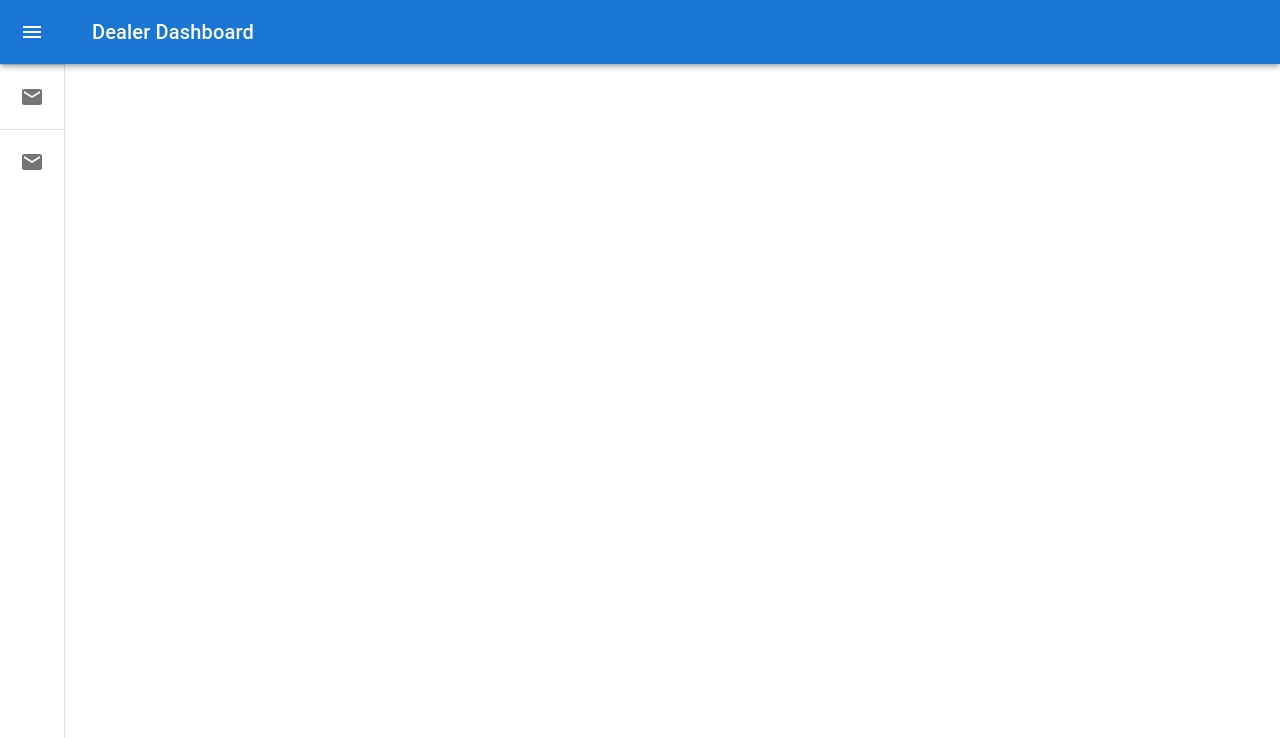
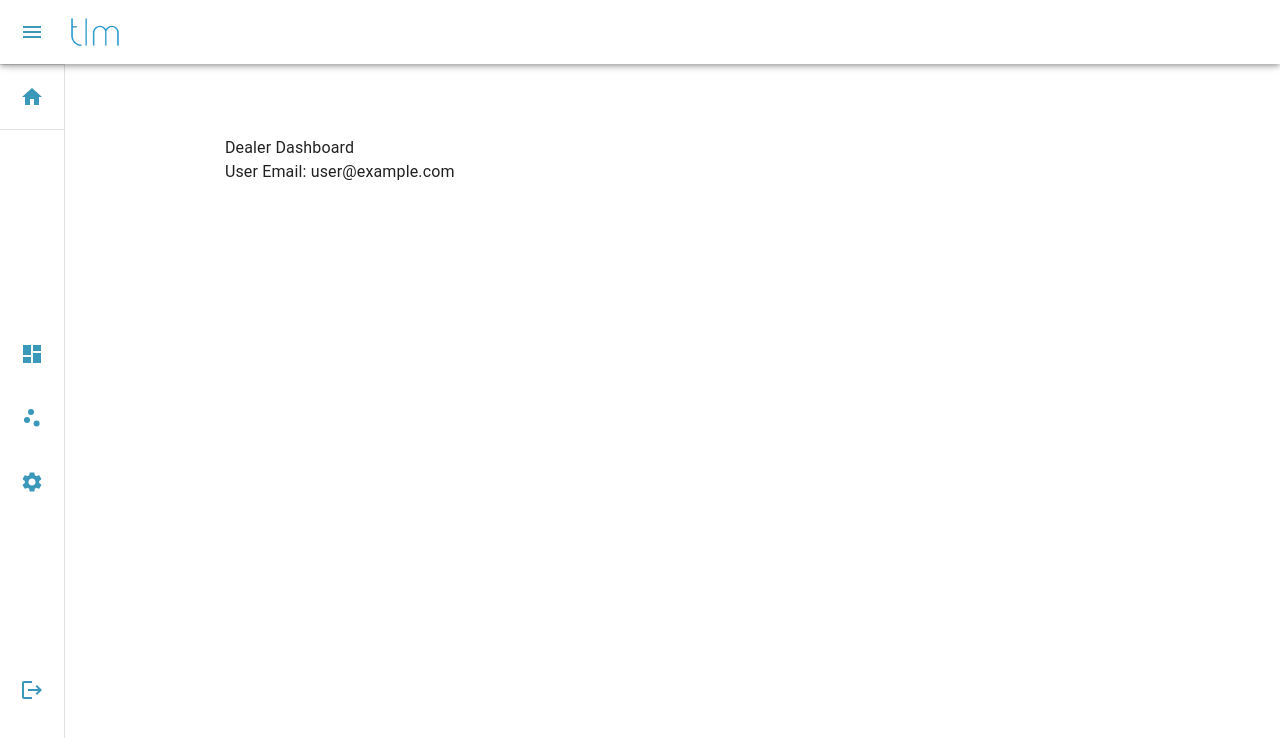
Before and after one commit to TahaKhan1099/TheLandMarket-v2.0, a React (Vite) app in the folder thelandmarket/: page /dealerDashboard in a window 1280 px wide. Shown: the top 738 px of the page. Built offline with nearby package versions, Linux system fonts and the light colour scheme; no server answers; sample sign-in values are in the browser's storage.

Commit message:
working13

```diff
--- a/thelandmarket/src/App.jsx
+++ b/thelandmarket/src/App.jsx
@@ -36,6 +36,7 @@ function App() {
       <AuthContextProvider>
         <Routes>
           <Route path="/" element={<Home />} />
+          <Route path="/home" element={<Home />} />
           <Route path="/about" element={<About />} />
           <Route path="/discover" element={<Discover />} />
           <Route path="/dashboards" element={<Dashboards />} />
--- a/thelandmarket/src/components/DashboardPages/DashboardHome.jsx
+++ b/thelandmarket/src/components/DashboardPages/DashboardHome.jsx
@@ -1,8 +1,19 @@
 import React from 'react'
+import { useNavigate } from "react-router-dom";
+import { UserAuth } from "../../Context/AuthContext";
+
+import { Container, Box, Button, Typography } from '@mui/material';
 
 const DashboardHome = () => {
+  const {user} = UserAuth();
   return (
-    <div>DashboardHome</div>
+    <Container maxWidth="xl">
+    <Box sx={{marginTop: '10%', marginLeft: '10%'}}>
+      <Typography>Dealer Dashboard</Typography>
+      <Typography> User Email: {user && user.email}</Typography>
+    </Box>
+  </Container>
+
   )
 }
 
--- a/thelandmarket/src/components/DashboardPages/Plots.jsx
+++ b/thelandmarket/src/components/DashboardPages/Plots.jsx
@@ -2,7 +2,9 @@ import React from 'react'
 
 const Plots = () => {
   return (
-    <div>Plots</div>
+    <>
+    <div style={{marginTop: '10%' , marginLeft: '10%', position: 'fixed'}}>DashboardPlots</div>
+   </>
   )
 }
 
--- a/thelandmarket/src/components/DashboardPages/Settings.jsx
+++ b/thelandmarket/src/components/DashboardPages/Settings.jsx
@@ -2,7 +2,9 @@ import React from 'react'
 
 const Settings = () => {
   return (
-    <div>Settings</div>
+    <>
+    <div style={{marginTop: '10%' , marginLeft: '10%', position: 'fixed'}}>DashboardSettings</div>
+   </>
   )
 }
 
--- a/thelandmarket/src/components/DealerDashboard/DealerDashboard.jsx
+++ b/thelandmarket/src/components/DealerDashboard/DealerDashboard.jsx
@@ -22,7 +22,6 @@ const DealerDashboard = () => {
   return (
     <>
       <SideNav/>
-
     </>
   );
 };
--- a/thelandmarket/src/components/DealerLogin/DealerLogin.jsx
+++ b/thelandmarket/src/components/DealerLogin/DealerLogin.jsx
@@ -23,10 +23,12 @@ const DealerLogin = () => {
     try{
       await signIn(email,password);
       navigate('/dealerDashboard');
+      console.log(signIn);
     }
     catch(e) {
       setError(e.message);
       console.log(e.message);
+      window.alert("Failed to LogIN")
     }
   };
 
@@ -122,7 +124,9 @@ const DealerLogin = () => {
                   textAlign: "center",
                 }}
                 onChange={(e)=>setPassword(e.target.value)}
+
               />
+
             </Box>
             <Button
               sx={{
@@ -134,6 +138,7 @@ const DealerLogin = () => {
                 border: " 1px solid #3A98B9",
                 "&:hover": { color: "#3A98B9", backgroundColor: "#ffffff" },
               }}
+              type="submit"
             >
               SUBMIT
             </Button>
--- a/thelandmarket/src/components/SideNav.jsx/SideNav.jsx
+++ b/thelandmarket/src/components/SideNav.jsx/SideNav.jsx
@@ -1,4 +1,5 @@
 import { useState } from "react";
+import { useNavigate } from "react-router-dom";
 import { styled, useTheme } from "@mui/material/styles";
 import Box from "@mui/material/Box";
 import MuiDrawer from "@mui/material/Drawer";
@@ -6,19 +7,25 @@ import MuiAppBar from "@mui/material/AppBar";
 import Toolbar from "@mui/material/Toolbar";
 import List from "@mui/material/List";
 import CssBaseline from "@mui/material/CssBaseline";
-import Typography from "@mui/material/Typography";
 import Divider from "@mui/material/Divider";
 import IconButton from "@mui/material/IconButton";
 import MenuIcon from "@mui/icons-material/Menu";
+import LogoutIcon from '@mui/icons-material/Logout';
 import ChevronLeftIcon from "@mui/icons-material/ChevronLeft";
 import ChevronRightIcon from "@mui/icons-material/ChevronRight";
 import ListItem from "@mui/material/ListItem";
 import ListItemButton from "@mui/material/ListItemButton";
 import ListItemIcon from "@mui/material/ListItemIcon";
 import ListItemText from "@mui/material/ListItemText";
-import InboxIcon from "@mui/icons-material/MoveToInbox";
-import MailIcon from "@mui/icons-material/Mail";
+import HomeIcon from "@mui/icons-material/Home";
+import DashboardIcon from "@mui/icons-material/Dashboard";
 import DashboardHome from "../DashboardPages/DashboardHome";
+import Plots from "../DashboardPages/Plots";
+import SettingsIcon from "@mui/icons-material/Settings";
+import Settings from "../DashboardPages/Settings";
+import ScatterPlotIcon from "@mui/icons-material/ScatterPlot";
+import logoNew from "../../assets/images/logoNew.png";
+import { UserAuth } from "../../Context/AuthContext";
 
 const drawerWidth = 240;
 
@@ -88,9 +95,25 @@ const Drawer = styled(MuiDrawer, {
 }));
 
 const SideNav = () => {
+  const navigate = useNavigate();
+  const { user, logout } = UserAuth();
+  const handleLogout = async () => {
+    try {
+      await logout();
+      navigate("/home");
+      window.alert("Logged out");
+      console.log("User Logged out");
+    } catch (e) {
+      console.log(e.message);
+    }
+  };
+
+  const NTHome = () => {
+    navigate("/");
+  };
   const theme = useTheme();
   const [open, setOpen] = useState(false);
-  const [menuData, setMenuData] = useState("");
+  const [menuData, setMenuData] = useState("DashboardHome");
 
   const handleDrawerOpen = () => {
     setOpen(true);
@@ -100,25 +123,30 @@ const SideNav = () => {
     setOpen(false);
   };
   return (
+    <>
       <Box sx={{ display: "flex" }}>
         <CssBaseline />
-      <AppBar position="fixed" open={open}>
+        <AppBar
+          position="fixed"
+          elevation={4}
+          sx={{ backgroundColor: "#ffffff", color: "#3A98B9" }}
+        >
           <Toolbar>
             <IconButton
               color="inherit"
               aria-label="open drawer"
-            onClick={handleDrawerOpen}
+              onClick={() => {
+                setOpen(!open);
+              }}
               edge="start"
-            sx={{
-              marginRight: 5,
-              ...(open && { display: "none" }),
-            }}
             >
               <MenuIcon />
             </IconButton>
-          <Typography variant="h6" noWrap component="div">
-            Dealer Dashboard
-          </Typography>
+            <img
+              src={logoNew}
+              alt="#"
+              style={{ width: "50px", marginLeft: "1.5%" }}
+            />
           </Toolbar>
         </AppBar>
         <Drawer variant="permanent" open={open}>
@@ -133,7 +161,9 @@ const SideNav = () => {
           </DrawerHeader>
           <Divider />
           <List>
-          <ListItem disablePadding sx={{ display: "block" }}>
+                {/* ---------------------HOME ICON----------------------- */}
+
+            <ListItem disablePadding sx={{ display: "block" }} onClick={NTHome}>
               <ListItemButton
                 sx={{
                   minHeight: 48,
@@ -146,26 +176,36 @@ const SideNav = () => {
                     minWidth: 0,
                     mr: open ? 3 : "auto",
                     justifyContent: "center",
+                    color: "#3A98B9",
                   }}
                 >
-                <MailIcon />
+                  <HomeIcon />
                 </ListItemIcon>
                 <ListItemText
-                primary="Dashboard Home"
-                sx={{ opacity: open ? 1 : 0 }}
+                  primary="Home"
+                  sx={{ opacity: open ? 1 : 0, color: "#3A98B9" }}
                 />
               </ListItemButton>
             </ListItem>
-
           </List>
           <Divider />
-        <List>
-          <ListItem disablePadding sx={{ display: "block" }}>
+
+          <List sx={{ textAlign: "center", marginTop: "12rem" }}>
+
+
+             {/* ---------------------------DashboardIcon------------------ */}
+
+            <ListItem
+              disablePadding
+              sx={{ display: "block" }}
+              onClick={() => setMenuData("DashboardHome")}
+            >
               <ListItemButton
                 sx={{
                   minHeight: 48,
                   justifyContent: open ? "initial" : "center",
                   px: 2.5,
+                  marginBottom: "1rem",
                 }}
               >
                 <ListItemIcon
@@ -173,20 +213,122 @@ const SideNav = () => {
                     minWidth: 0,
                     mr: open ? 3 : "auto",
                     justifyContent: "center",
+                    color: "#3A98B9",
                   }}
                 >
-                <MailIcon />
+                  <DashboardIcon />
                 </ListItemIcon>
-              <ListItemText primary="Settings" sx={{ opacity: open ? 1 : 0 }} />
+                <ListItemText
+                  primary="Dashboard"
+                  sx={{ opacity: open ? 1 : 0, color: "#3A98B9" }}
+                />
+              </ListItemButton>
+            </ListItem>
+
+                  {/* ------------------------PlotsIcon---------------------- */}
+
+            <ListItem
+              disablePadding
+              sx={{ display: "block" }}
+              onClick={() => setMenuData("Plots")}
+            >
+              <ListItemButton
+                sx={{
+                  minHeight: 48,
+                  justifyContent: open ? "initial" : "center",
+                  px: 2.5,
+                  marginBottom: "1rem",
+                }}
+              >
+                <ListItemIcon
+                  sx={{
+                    minWidth: 0,
+                    mr: open ? 3 : "auto",
+                    justifyContent: "center",
+                    color: "#3A98B9",
+                  }}
+                >
+                  <ScatterPlotIcon />
+                </ListItemIcon>
+                <ListItemText
+                  primary="Plots"
+                  sx={{ opacity: open ? 1 : 0, color: "#3A98B9" }}
+                />
+              </ListItemButton>
+            </ListItem>
+
+                  {/* ---------------------SettingsIcon---------------- */}
+
+            <ListItem
+              disablePadding
+              sx={{ display: "block" }}
+              onClick={() => setMenuData("Settings")}
+            >
+              <ListItemButton
+                sx={{
+                  minHeight: 48,
+                  justifyContent: open ? "initial" : "center",
+                  px: 2.5,
+                  marginBottom: "1rem",
+                }}
+              >
+                <ListItemIcon
+                  sx={{
+                    minWidth: 0,
+                    mr: open ? 3 : "auto",
+                    justifyContent: "center",
+                    color: "#3A98B9",
+                  }}
+                >
+                  <SettingsIcon />
+                </ListItemIcon>
+                <ListItemText
+                  primary="Settings"
+                  sx={{ opacity: open ? 1 : 0, color: "#3A98B9" }}
+                />
+              </ListItemButton>
+            </ListItem>
+
+                  {/* ----------------------LogOutIcon---------------- */}
+
+            <ListItem
+              disablePadding
+              sx={{ display: "block" }}
+            >
+              <ListItemButton
+                sx={{
+                  minHeight: 48,
+                  justifyContent: open ? "initial" : "center",
+                  px: 2.5,
+                  marginTop: "10rem",
+                }}
+                onClick={handleLogout}
+              >
+                <ListItemIcon
+                  sx={{
+                    minWidth: 0,
+                    mr: open ? 3 : "auto",
+                    justifyContent: "center",
+                    color: "#3A98B9",
+                  }}
+                >
+                  <LogoutIcon />
+                </ListItemIcon>
+                <ListItemText
+                  primary="Logout"
+                  sx={{ opacity: open ? 1 : 0, color: "#3A98B9" }}
+                />
               </ListItemButton>
             </ListItem>
           </List>
         </Drawer>
         <Box component="main" sx={{ flexGrow: 1, p: 3 }}>
-        <Typography paragraph>Dealer Details Here</Typography>
           {menuData == "DashboardHome" && <DashboardHome />}
+          {menuData == "Settings" && <Settings />}
+          {menuData == "Plots" && <Plots />}
         </Box>
       </Box>
+    </>
   );
 };
 
```
Lines whose indentation alone changed are shown as unchanged.
